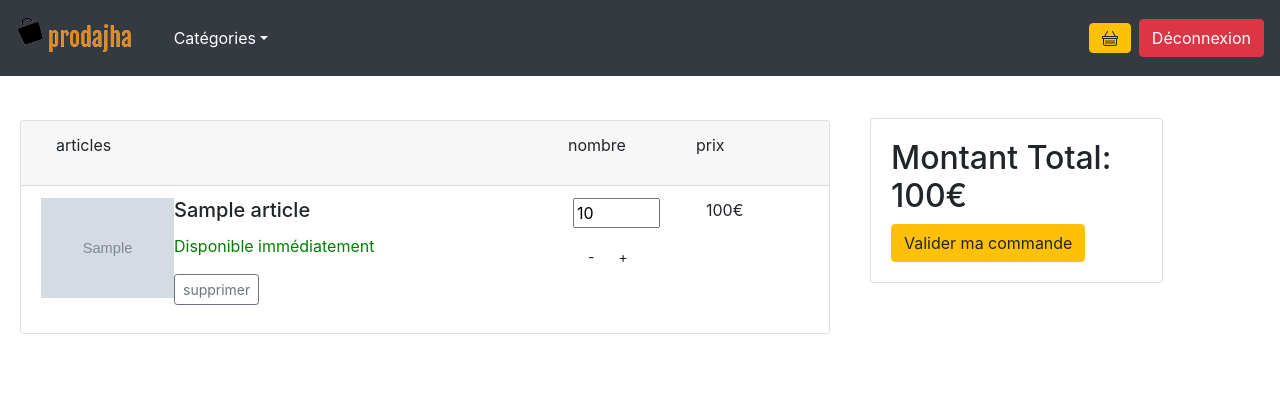
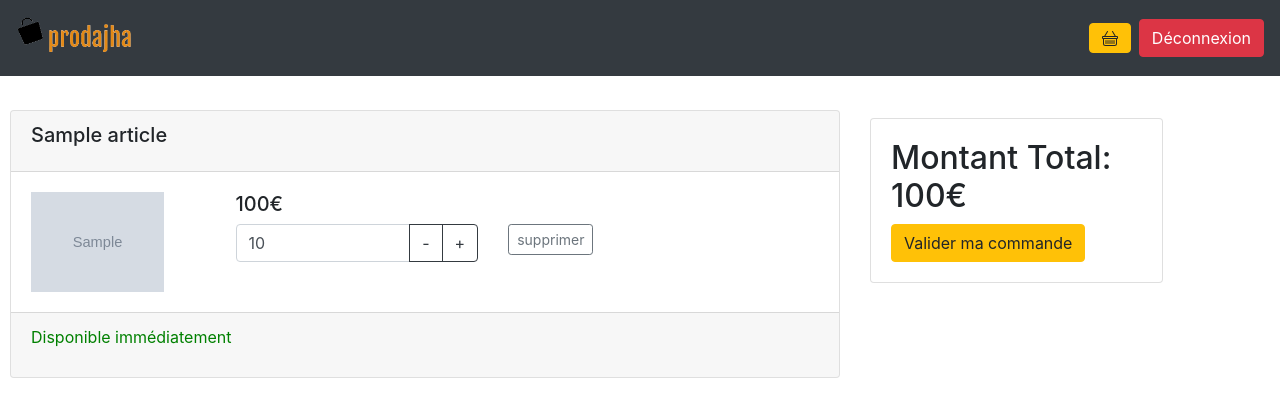
Before and after one commit to Lepidopterae1201/Prodajha, a PHP site: page /panier.php in a window 1280 px wide. Shown: the top 417 px of the page. Run offline with PHP 8.4, Linux system fonts and the light colour scheme; the visitor is signed in with stand-in values (Sample User, id 1); tables that the repository leaves empty or names only in its code hold one stand-in row (values such as "Sample post"); grey boxes marked "Sample" are stand-in pictures; data that the repository does not hold is empty.

Commit message:
Suppression ajoutConfirm inutile + modification apparence panier + disparition dropdown categorie de la navbar si elle n'a pas lieu d'être

```diff
--- a/Boutique en ligne/Article.php
+++ b/Boutique en ligne/Article.php
@@ -11,6 +11,7 @@ $Panier = new Panier();
 $Article = new Article();
 $art = $Article->afficherArticle($_GET['idart']);
 $magasin = $Article->recupVendeur($_GET['idart']);
+$afficher_categories = true;
 
 
 $Review =  new Review();
--- a/Boutique en ligne/index.php
+++ b/Boutique en ligne/index.php
@@ -1,6 +1,8 @@
 <?php
 session_start();
 include('header.html');
+
+$afficher_categories = true
 ?>
   <body>
     <header>
--- a/Boutique en ligne/listeSouhait.php
+++ b/Boutique en ligne/listeSouhait.php
@@ -1,5 +1,6 @@
 <?php
 include('header.html');
+$afficher_categories = false;
 ?>
 <body>
     <header>
--- a/Boutique en ligne/navbarHaut.php
+++ b/Boutique en ligne/navbarHaut.php
@@ -8,6 +8,8 @@ $resultatCat = $Categorie->recupererCategories();
 	<a class="navbar-brand" href="index.php">
 		<img src="logo_Prodajha.png" style="height: 50px; width:auto; margin-left:0" class="float-left" alt="Prodajha" >
 	</a>
+	<?php if ($afficher_categories == true){
+		?>
 		<ul class="nav nav-pill" style="margin-left: 10px;">
 			<li class="nav-item dropdown">
 				<a class="nav-link dropdown-toggle text-white" data-toggle="dropdown" href="#" role="button" aria-haspopup="true" aria-expanded="false">Catégories</a>
@@ -24,6 +26,7 @@ $resultatCat = $Categorie->recupererCategories();
 			</li>
 		</ul>
 		<?php
+	}
 		if($_SESSION) { ?>
 		<a class="btn btn-warning ml-auto mr-2" href="panier.php">
 			<svg width="1em" height="1em" viewBox="0 0 16 16" class="bi bi-basket" fill="currentColor" xmlns="http://www.w3.org/2000/svg">
--- a/Boutique en ligne/panier.php
+++ b/Boutique en ligne/panier.php
@@ -6,6 +6,7 @@ if($_SESSION == False) {
 require_once('modeles/Panier.php');
 $Resultat = new Panier();
 $resultat = $Resultat->afficherPanier($_SESSION['idClient']);
+$afficher_categories = false;
 ?>
 <script>
 	let disabled_map = new Map;
@@ -22,22 +23,6 @@ $resultat = $Resultat->afficherPanier($_SESSION['idClient']);
     <div class="content">
 	    <div class="row">
 	      	<div class="col-md-8">
-	        	<div class="card content">
-	        		<div class="card-header">
-	        			<div class="container">
-		        			<div class="row">
-		        				<div class="col-8">
-		        					<p class="">articles</p>
-		        				</div>
-		        				<div class="col-2">
-		        					<p class="">nombre</p>
-		        				</div>
-		        				<div class="col-2">
-		        					<p class="">prix</p>
-		        				</div>
-		        			</div>
-		        		</div>
-	        		</div>
 				<?php if(empty($resultat)){ ?>
 					<ul class="list-group list-group-flush">
 						<li class="list-group-item">
@@ -58,14 +43,51 @@ $resultat = $Resultat->afficherPanier($_SESSION['idClient']);
 				}else{
 				foreach ($resultat as $article) {
 				?>
-	        		<ul id="article<?php echo($article['idArticle'])?>" class="list-group list-group-flush">
-	        			<li class="list-group-item">
+				<div class="card" style="margin-bottom: 5px;">
+					<div class="card-header">
+						<h5 class="card-title"><?php echo($article['nom']) ?></h5>
+					</div>
+					<div class="card-body">
 						<div class="row">
-								<div class="col-2">
-									<img src="<?php echo($article['image']) ?>">
+							<div class="col-5 col-md-3">
+								<img src="<?php echo($article['image']) ?>" class="img-fluid">
 							</div>
-								<div class="col-6">
-									<h5 class="card-title"><?php echo($article['nom']) ?></h5>
+							<div class="col-7 col-md-6">
+								<div class="row">
+									<div id="prix_article<?php echo($article['idArticle'])?>" class="col-12">
+										<script>
+											document.write('<h5><?php echo $article['prix'] * $article['pQuantite'];?>€</h5>')
+											prix.set("article<?php echo $article['idArticle'];?>", <?php echo $article['prix'] * $article['pQuantite']?>);
+										</script>
+									</div>
+								</div>
+								<div class="row">
+								<div class="col-8 col-md-8">
+									<form method="POST" action="traitements/modifierQuantitePanier.php">
+										<input id="idA_nbr_article<?php echo($article['idArticle'])?>" type="text" hidden="True" name="idA" value=<?php echo $article['idArticle'];?>>
+										<input id="idC_nbr_article<?php echo($article['idArticle'])?>" type="text" hidden="True" name="idC" value=<?php echo $article['idClient'];?>>
+										<input id="prix_nbr_article<?php echo($article['idArticle'])?>" type="text" hidden="True" name="prix" value=<?php echo $article['prix'];?>>
+										<div class="input-group">
+											<input id="nbr_article<?php echo($article['idArticle'])?>" class="nbr_article_modif form-control" type='number' name='qart' min=1 max=<?php echo ($article['aQuantite'] . " value=" . $article['pQuantite'])?>>
+											<div class="input-group-append">
+												<button class="nbrArticleMoins btn btn-outline-dark" type="button" onclick="article_moins(<?php echo($article['idArticle'])?>)">-</button>
+												<button class="nbrArticlePlus btn btn-outline-dark" type="button" onclick="article_plus(<?php echo($article['idArticle'])?>)">+</button>
+											</div>
+										</div>
+									</form>
+								</div>
+									<div class="col-12 col-md-4">
+										<form id="delete<?php echo($article['idArticle'])?>" class="deleteForm" method="POST" action="traitement\supprimerDuPanier.php">
+											<input id="idA_delete<?php echo($article['idArticle'])?>" type="text" hidden="True" name="idA" value=<?php echo($article['idArticle']);?>>
+											<input id="idC_delete<?php echo($article['idArticle'])?>" type="text" hidden="True" name="idC" value=<?php echo($article['idClient']);?>>
+											<button  class="btn btn-outline-secondary btn-sm" type="submit">supprimer</button>
+										</form>
+									</div>
+								</div>
+							</div>
+						</div>
+					</div>
+					<div class="card-footer">
 						<?php
 							if ($article['aQuantite']==0) {
 								?><script>disabled_map.set("article<?php echo $article['idArticle']?>",true);</script>
@@ -83,35 +105,9 @@ $resultat = $Resultat->afficherPanier($_SESSION['idClient']);
 								}
 							}
 						?>
-									<form id="delete<?php echo($article['idArticle'])?>" class="deleteForm" method="POST" action="traitement\supprimerDuPanier.php">
-										<input id="idA_delete<?php echo($article['idArticle'])?>" type="text" hidden="True" name="idA" value=<?php echo($article['idArticle']);?>>
-										<input id="idC_delete<?php echo($article['idArticle'])?>" type="text" hidden="True" name="idC" value=<?php echo($article['idClient']);?>>
-										<button  class="btn btn-outline-secondary btn-sm" type="submit">supprimer</button>
-									</form>
-								</div>
-								<div class="col-2">
-									<form method="POST" action="traitements/modifierQuantitePanier.php">
-										<input id="idA_nbr_article<?php echo($article['idArticle'])?>" type="text" hidden="True" name="idA" value=<?php echo $article['idArticle'];?>>
-										<input id="idC_nbr_article<?php echo($article['idArticle'])?>" type="text" hidden="True" name="idC" value=<?php echo $article['idClient'];?>>
-										<input id="prix_nbr_article<?php echo($article['idArticle'])?>" type="text" hidden="True" name="prix" value=<?php echo $article['prix'];?>>
-										<input id="nbr_article<?php echo($article['idArticle'])?>" class="nbr_article_modif" type='number' name='qart' min=1 max=<?php echo ($article['aQuantite'] . " value=" . $article['pQuantite'])?>>
-										<div class="row" style="margin-top: 10px; margin-left:3px;">
-											<button class="nbrArticleMoins btn btn-sm" type="button" style="margin: 3px;" onclick="article_moins(<?php echo($article['idArticle'])?>)">-</button>
-											<button id="<?php echo($article['idArticle'])?>" class="nbrArticlePlus btn btn-sm" type="button" style="margin: 3px;">+</button>
-										</div>
-									</form>
-								</div>
-								<div id="prix_article<?php echo($article['idArticle'])?>" class="col-2">
-									<script>
-										document.write('<p><?php echo $article['prix'] * $article['pQuantite'];?>€</p>')
-										prix.set("article<?php echo $article['idArticle'];?>", <?php echo $article['prix'] * $article['pQuantite']?>);
-									</script>
 					</div>
 				</div>
-		        		</li>
-		        	</ul>
 			<?php } } ?>
-	        	</div>
 	    	</div>
 	    	<div class="col-md-3">
 		    	<div class="card mt-2">
@@ -166,17 +162,76 @@ $resultat = $Resultat->afficherPanier($_SESSION['idClient']);
 		}
 		$("#buy_button").prop("disabled", false);
 	}
+
+	//bouton artcile_moins.click
+	function article_moins(idart){
+		idInput = 'nbr_article'+idart;
+		var nbr_article = document.getElementById(idInput).value;
+		nbr_article = parseInt(nbr_article);
+		if (nbr_article > 1){
+			nbr_article -=1;
+			document.getElementById(idInput).value = nbr_article;
+			nbr_article_change(idInput);
+		}
+	}
+
+	//bouton article_plus.click
+	function article_plus(idart){
+		idInput = 'nbr_article'+idart;
+		var nbr_article = document.getElementById(idInput).value;
+		nbr_article = parseInt(nbr_article);
+		if (nbr_article <= document.getElementById(idInput).getAttribute('max')){
+			nbr_article +=1;
+			document.getElementById(idInput).value = nbr_article;
+			nbr_article_change(idInput);
+		}
+	}
 </script>
 
 <!--script ajax-->
 <script>
-function article_moins(idart){
-	let nbr_article = int;
-	nbr_article = document.getElementById('nbr_article'+idart).value;
-	if (nbr_article <= 1){
 
+// fonction requete ajax modification du nombre d'article
+function nbr_article_change(idInput){
+	var value = document.getElementById(idInput).value;
+	if(value <= 0){
+		console.log('value<=0');
+		$('#'+idInput).val = 1;
+	// }else if(value> document.getElementById(idInput).getAttribute('max')){
+	// 	console.log('value>max');
+	// 	$('#'+idInput).val = document.getElementById(idInput).getAttribute('max');
+	}else{
+		var idArticle = document.getElementById('idA_'+idInput).value;
+		var idClient = document.getElementById('idC_'+idInput).value;
+		var prixArticle = document.getElementById('prix_'+idInput).value;
+		$.ajax({
+			type : "POST",
+			url : 'ajax/modifierQuantitePanier.php',
+			data : {
+				idC : idClient,
+				idA : idArticle,
+				qart : value
+			},
+			dataType:"json",
+			success:function(data){
+				// recalcul du prix
+				prix.set("article"+idArticle, value * prixArticle)
+				prixTT = calcul_PrixTT();
+				document.getElementById('prix_article'+idArticle).innerHTML = "<p>" + prix.get("article"+idArticle) + "€</p>"
+				document.getElementById('prixTT').innerHTML = "<h2>Montant Total: " + prixTT + "€</h2>";
+				//vérification d'erreur
+				if(value <= document.getElementById(idInput).getAttribute('max') && disabled_map.get("article"+idArticle) === true){
+					disabled_map.set("article"+idArticle, false);
+					document.getElementById('message_article'+idArticle).innerHTML = "<p style='color: green;''>Disponible immédiatement</p>";
+					disabled_map.forEach(disable_verify);
 				}
 
+			},
+			error: function(){
+				console.log("ERREUR");
+			}
+		});
+	}
 }
 
 $(document).ready(function(){
@@ -218,48 +273,10 @@ $(document).ready(function(){
 		});
 	});
 
-	// si l'on modifie le nombre d'article
-	$(".nbr_article_modif").bind('keyup mouseup', function(e){
+	// si l'on modifie l'input du nombre d'article
+	$(".nbr_article_modif").on('change', function(e){
 		var idInput = e.target.id;
-		var value = document.getElementById(idInput).value;
-		if(value <= 0){
-			console.log('value<=0');
-			$('#'+idInput).val = 1;
-		// }else if(value> document.getElementById(idInput).getAttribute('max')){
-		// 	console.log('value>max');
-		// 	$('#'+idInput).val = document.getElementById(idInput).getAttribute('max');
-		}else{
-			var idArticle = document.getElementById('idA_'+idInput).value;
-			var idClient = document.getElementById('idC_'+idInput).value;
-			var prixArticle = document.getElementById('prix_'+idInput).value;
-			$.ajax({
-				type : "POST",
-				url : 'ajax/modifierQuantitePanier.php',
-				data : {
-					idC : idClient,
-					idA : idArticle,
-					qart : value
-				},
-				dataType:"json",
-				success:function(data){
-					// recalcul du prix
-					prix.set("article"+idArticle, value * prixArticle)
-					prixTT = calcul_PrixTT();
-					document.getElementById('prix_article'+idArticle).innerHTML = "<p>" + prix.get("article"+idArticle) + "€</p>"
-					document.getElementById('prixTT').innerHTML = "<h2>Montant Total: " + prixTT + "€</h2>";
-					//vérification d'erreur
-					if(value <= document.getElementById(idInput).getAttribute('max') && disabled_map.get("article"+idArticle) === true){
-						disabled_map.set("article"+idArticle, false);
-						document.getElementById('message_article'+idArticle).innerHTML = "<p style='color: green;''>Disponible immédiatement</p>";
-						disabled_map.forEach(disable_verify);
-					}
-
-				},
-				error: function(){
-					console.log("ERREUR");
-				}
-			});
-		}
+		nbr_article_change(idInput);
 	});
 });
 </script>
```
Also changed, not shown: Boutique en ligne/AjoutConfirm.php (deleted, +0 -28 lines). Lines whose indentation alone changed are shown as unchanged.
